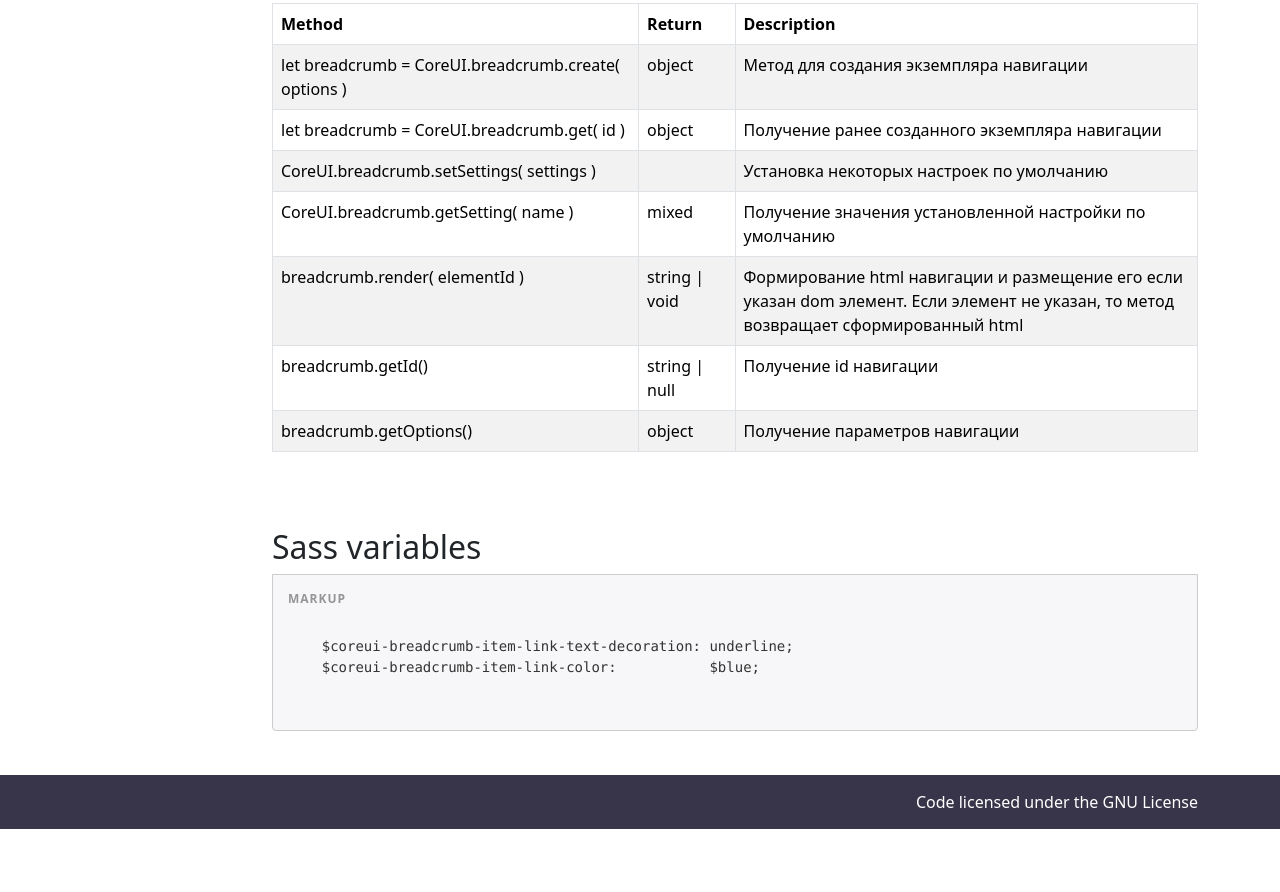
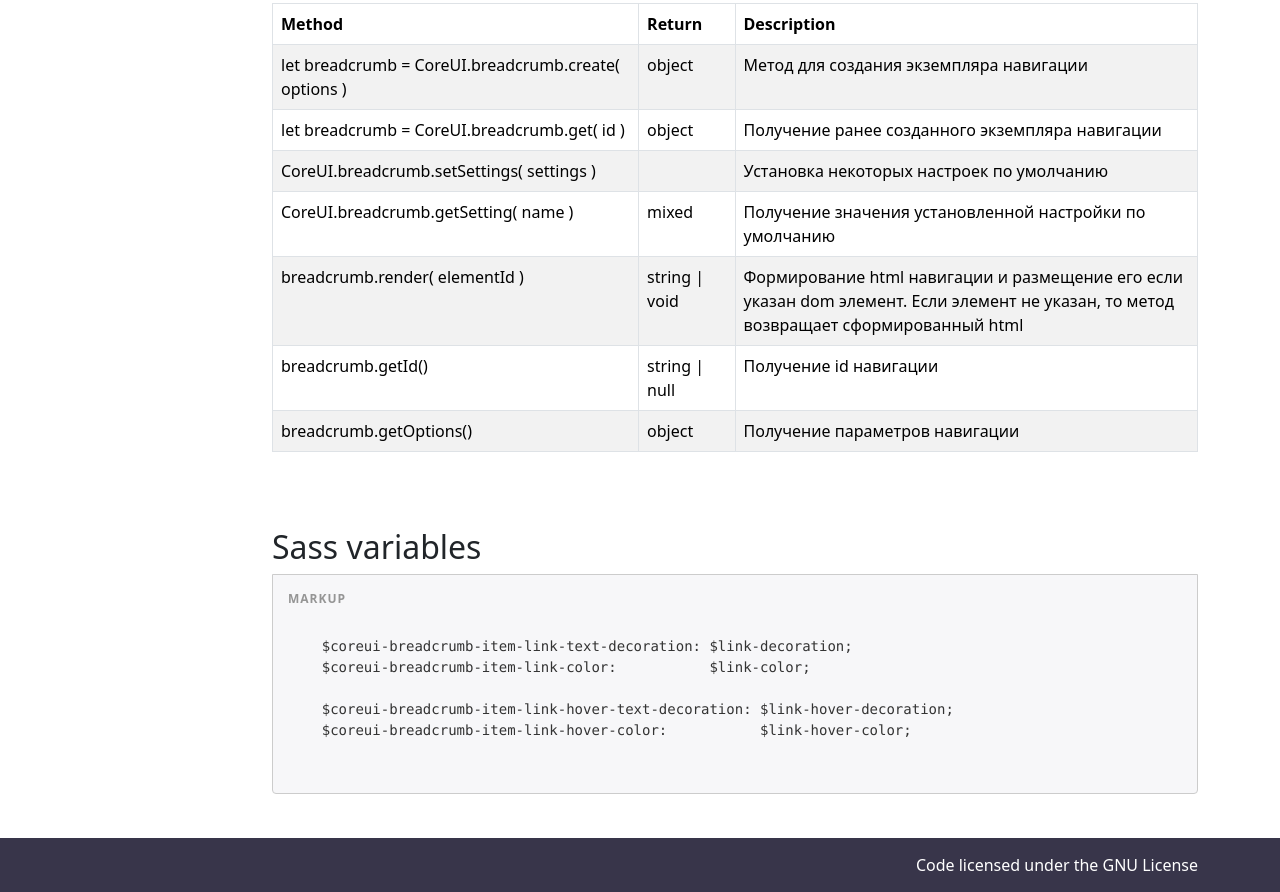
Before and after one commit to n2ref/coreui-breadcrumb, a website: page index.html in a window 1280 px wide. Shown: the part 2724-3616 px from the top of the page. Before the commit the page ends 3553 px from the top, so only its background shows below. Drawn offline with Linux system fonts and the light colour scheme.

Commit message:
обновление версии

```diff
--- a/index.html
+++ b/index.html
@@ -277,8 +277,11 @@
                 <div class="mb-4">
                     <div class="content-markup">
                             <pre><code>
-    $coreui-breadcrumb-item-link-text-decoration: underline;
-    $coreui-breadcrumb-item-link-color:           $blue;
+    $coreui-breadcrumb-item-link-text-decoration: $link-decoration;
+    $coreui-breadcrumb-item-link-color:           $link-color;
+
+    $coreui-breadcrumb-item-link-hover-text-decoration: $link-hover-decoration;
+    $coreui-breadcrumb-item-link-hover-color:           $link-hover-color;
                             </code></pre>
                     </div>
                 </div>
```
Also changed, not shown: dist/coreui-breadcrumb.min.css, 1 other file.
